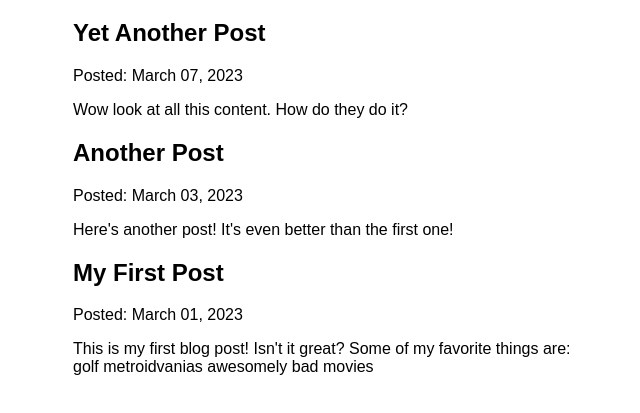
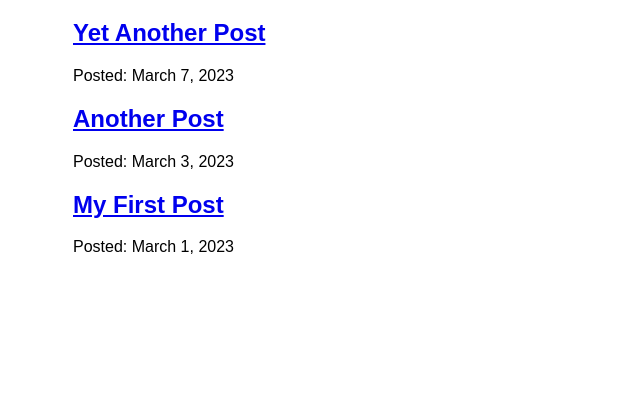
Before and after one commit to merckens/my-first-gatsby-site, a Gatsby site: page /blog in a window 1280 px wide. Shown: the part 157-570 px from the top of the page, without its empty margins (317-957 px from the left). Built offline with nearby package versions, Linux system fonts and the light colour scheme; Gatsby itself is replaced by a stand-in of ours.

Commit message:
Finished Gatsby Tutorial Part 6

```diff
--- a/src/pages/blog.js
+++ b/src/pages/blog/index.js
@@ -1,17 +1,20 @@
 import * as React from 'react'
-import Layout from '../components/layout'
-import Seo from '../components/seo'
-import { graphql } from 'gatsby'
+import { Link, graphql } from 'gatsby'
+import Layout from '../../components/layout'
+import Seo from '../../components/seo'
 
 const BlogPage = ({ data }) => {
   return (
     <Layout pageTitle="My Blog Posts">
       {
-        data.allMdx.nodes.map((node) => (
+        data.allMdx.nodes.map(node => (
           <article key={node.id}>
-            <h2>{node.frontmatter.title}</h2>
+            <h2>
+              <Link to={`/blog/${node.frontmatter.slug}`}>
+                {node.frontmatter.title}
+              </Link>
+            </h2>
             <p>Posted: {node.frontmatter.date}</p>
-            <p>{node.excerpt}</p>
           </article>
         ))
       }
@@ -24,11 +27,11 @@
     allMdx(sort: { frontmatter: { date: DESC }}) {
       nodes {
         frontmatter {
+          date(formatString: "MMMM D, YYYY")
           title
-          date(formatString: "MMMM DD, YYYY")
+          slug
         }
         id
-        excerpt
       }
     }
   }
```
Also changed, not shown: src/pages/blog/{mdx.frontmatter__slug}.js (added, +28 -0 lines).
